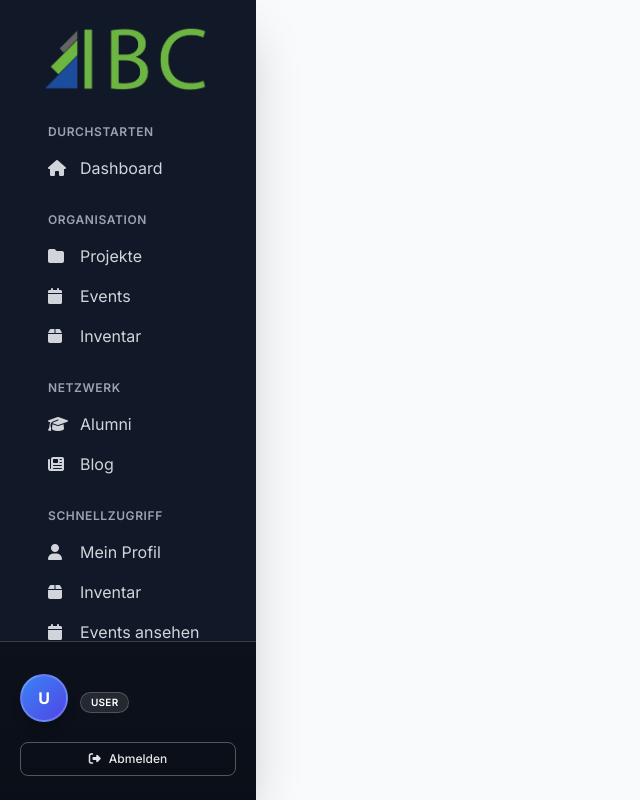
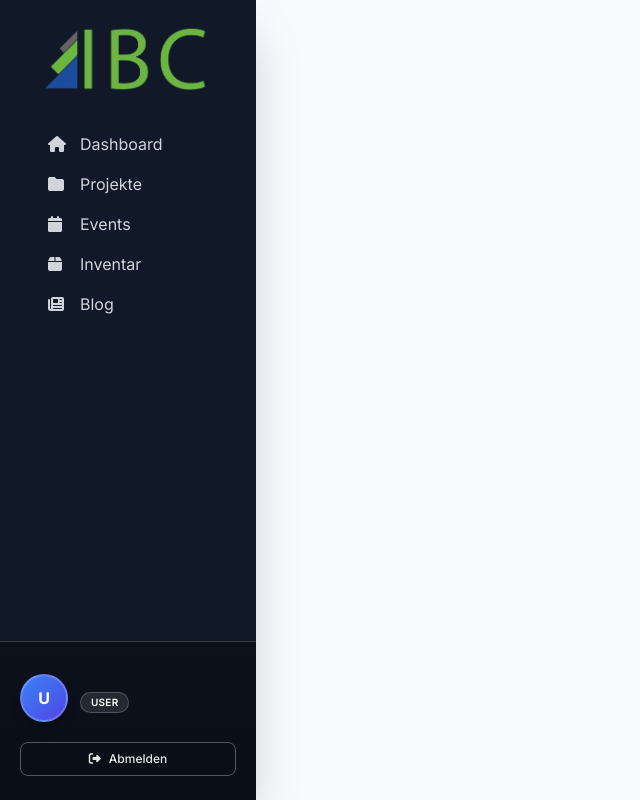
Before and after one commit to tlehmann6300/offer, a PHP site: page /includes/templates/main_layout.php in a window 1280 px wide. Shown: the whole page, without its empty margins (0-640 px from the left). Run offline with PHP 8.4, Linux system fonts and the light colour scheme; some libraries are stand-ins or nearby versions.

Commit message:
Refactor navigation sidebar: Remove sections, create clean read-only module list
Co-authored-by: tlehmann6300 <166137787+tlehmann6300@users.noreply.github.com>

```diff
--- a/includes/templates/main_layout.php
+++ b/includes/templates/main_layout.php
@@ -143,109 +143,65 @@ require_once __DIR__ . '/../handlers/AuthHandler.php';
             </div>
 
             <nav>
-                <!-- DURCHSTARTEN Section -->
-                <div class="px-6 mt-6 mb-2 text-xs font-semibold text-gray-400 uppercase tracking-wider">
-                    Durchstarten
-                </div>
+                <!-- Dashboard -->
                 <a href="<?php echo asset('pages/dashboard/index.php'); ?>"
                    class="flex items-center px-6 py-2 text-gray-300 hover:bg-gray-800 hover:text-white transition-colors duration-200 <?php echo isActivePath('/dashboard/') ? 'bg-gray-800 text-white border-r-4 border-purple-500' : ''; ?>">
                     <i class="fas fa-home w-5 mr-3"></i>
                     <span>Dashboard</span>
                 </a>
 
-                <!-- ORGANISATION Section -->
-                <div class="px-6 mt-6 mb-2 text-xs font-semibold text-gray-400 uppercase tracking-wider">
-                    Organisation
-                </div>
+                <!-- Mitglieder (Visible for: board, head, member) -->
+                <?php if (isset($_SESSION['user_role']) && in_array($_SESSION['user_role'], ['board', 'head', 'member'])): ?>
+                <a href="<?php echo asset('pages/members/index.php'); ?>"
+                   class="flex items-center px-6 py-2 text-gray-300 hover:bg-gray-800 hover:text-white transition-colors duration-200 <?php echo isActivePath('/members/') ? 'bg-gray-800 text-white border-r-4 border-purple-500' : ''; ?>">
+                    <i class="fas fa-users w-5 mr-3"></i>
+                    <span>Mitglieder</span>
+                </a>
+                <?php endif; ?>
+
+                <!-- Projekte (Visible for everyone) -->
                 <a href="<?php echo asset('pages/projects/index.php'); ?>"
                    class="flex items-center px-6 py-2 text-gray-300 hover:bg-gray-800 hover:text-white transition-colors duration-200 <?php echo isActivePath('/projects/') ? 'bg-gray-800 text-white border-r-4 border-purple-500' : ''; ?>">
                     <i class="fas fa-folder w-5 mr-3"></i>
                     <span>Projekte</span>
                 </a>
+
+                <!-- Events (Visible for everyone) -->
                 <a href="<?php echo asset('pages/events/index.php'); ?>"
                    class="flex items-center px-6 py-2 text-gray-300 hover:bg-gray-800 hover:text-white transition-colors duration-200 <?php echo isActivePath('/events/') ? 'bg-gray-800 text-white border-r-4 border-purple-500' : ''; ?>">
                     <i class="fas fa-calendar w-5 mr-3"></i>
                     <span>Events</span>
                 </a>
+
+                <!-- Inventar (Visible for everyone) -->
                 <a href="<?php echo asset('pages/inventory/index.php'); ?>"
                    class="flex items-center px-6 py-2 text-gray-300 hover:bg-gray-800 hover:text-white transition-colors duration-200 <?php echo (isActivePath('/inventory/') && !isActivePath('/my_rentals.php')) ? 'bg-gray-800 text-white border-r-4 border-purple-500' : ''; ?>">
                     <i class="fas fa-box w-5 mr-3"></i>
                     <span>Inventar</span>
                 </a>
 
-                <!-- NETZWERK Section -->
-                <div class="px-6 mt-6 mb-2 text-xs font-semibold text-gray-400 uppercase tracking-wider">
-                    Netzwerk
-                </div>
-                <?php if (isset($_SESSION['user_role']) && in_array($_SESSION['user_role'], ['board', 'head', 'member', 'candidate'])): ?>
-                <a href="<?php echo BASE_URL; ?>/pages/members/index.php"
-                   class="flex items-center px-6 py-2 text-gray-300 hover:bg-gray-800 hover:text-white transition-colors duration-200 <?php echo isActivePath('/members/') ? 'bg-gray-800 text-white border-r-4 border-purple-500' : ''; ?>">
-                    <i class="fas fa-users w-5 mr-3"></i>
-                    <span>Mitglieder</span>
-                </a>
-                <?php endif; ?>
-                <a href="<?php echo asset('pages/alumni/index.php'); ?>"
-                   class="flex items-center px-6 py-2 text-gray-300 hover:bg-gray-800 hover:text-white transition-colors duration-200 <?php echo isActivePath('/alumni/') ? 'bg-gray-800 text-white border-r-4 border-purple-500' : ''; ?>">
-                    <i class="fas fa-graduation-cap w-5 mr-3"></i>
-                    <span>Alumni</span>
-                </a>
+                <!-- Blog (Visible for everyone) -->
                 <a href="<?php echo asset('pages/blog/index.php'); ?>"
                    class="flex items-center px-6 py-2 text-gray-300 hover:bg-gray-800 hover:text-white transition-colors duration-200 <?php echo isActivePath('/blog/') ? 'bg-gray-800 text-white border-r-4 border-purple-500' : ''; ?>">
                     <i class="fas fa-newspaper w-5 mr-3"></i>
                     <span>Blog</span>
                 </a>
 
-                <!-- VERWALTUNG Section (Only visible for board) -->
+                <!-- Rechnungen (Visible ONLY for board) -->
                 <?php if (AuthHandler::hasRole('board')): ?>
-                <div class="px-6 mt-6 mb-2 text-xs font-semibold text-gray-400 uppercase tracking-wider">
-                    Verwaltung
-                </div>
-                <a href="<?php echo asset('pages/admin/users.php'); ?>"
-                   class="flex items-center px-6 py-2 text-gray-300 hover:bg-gray-800 hover:text-white transition-colors duration-200 <?php echo isActivePath('/admin/users.php') ? 'bg-gray-800 text-white border-r-4 border-purple-500' : ''; ?>">
-                    <i class="fas fa-user-cog w-5 mr-3"></i>
-                    <span>Benutzer</span>
-                </a>
-                <a href="<?php echo asset('pages/admin/settings.php'); ?>"
-                   class="flex items-center px-6 py-2 text-gray-300 hover:bg-gray-800 hover:text-white transition-colors duration-200 <?php echo isActivePath('/admin/settings.php') ? 'bg-gray-800 text-white border-r-4 border-purple-500' : ''; ?>">
-                    <i class="fas fa-cog w-5 mr-3"></i>
-                    <span>Einstellungen</span>
-                </a>
                 <a href="<?php echo asset('pages/invoices/index.php'); ?>"
                    class="flex items-center px-6 py-2 text-gray-300 hover:bg-gray-800 hover:text-white transition-colors duration-200 <?php echo isActivePath('/invoices/') ? 'bg-gray-800 text-white border-r-4 border-purple-500' : ''; ?>">
                     <i class="fas fa-file-invoice-dollar w-5 mr-3"></i>
                     <span>Rechnungen</span>
                 </a>
-                <a href="<?php echo asset('pages/events/manage.php'); ?>"
-                   class="flex items-center px-6 py-2 text-gray-300 hover:bg-gray-800 hover:text-white transition-colors duration-200 <?php echo isActivePath('/events/manage.php') ? 'bg-gray-800 text-white border-r-4 border-purple-500' : ''; ?>">
-                    <i class="fas fa-calendar-alt w-5 mr-3"></i>
-                    <span>Veranstaltungen</span>
+
+                <!-- Verwaltung (Visible ONLY for board) -->
+                <a href="<?php echo asset('pages/admin/users.php'); ?>"
+                   class="flex items-center px-6 py-2 text-gray-300 hover:bg-gray-800 hover:text-white transition-colors duration-200 <?php echo isActivePath('/admin/') ? 'bg-gray-800 text-white border-r-4 border-purple-500' : ''; ?>">
+                    <i class="fas fa-user-cog w-5 mr-3"></i>
+                    <span>Verwaltung</span>
                 </a>
                 <?php endif; ?>
-
-                <!-- SCHNELLZUGRIFF Section (Quick Access) -->
-                <div class="px-6 mt-6 mb-2 text-xs font-semibold text-gray-400 uppercase tracking-wider">
-                    Schnellzugriff
-                </div>
-                <a href="<?php echo asset('pages/auth/profile.php'); ?>"
-                   class="flex items-center px-6 py-2 text-gray-300 hover:bg-gray-800 hover:text-white transition-colors duration-200 <?php echo isActivePath('/auth/profile.php') ? 'bg-gray-800 text-white border-r-4 border-purple-500' : ''; ?>">
-                    <i class="fas fa-user w-5 mr-3"></i>
-                    <span>Mein Profil</span>
-                </a>
-                <a href="<?php echo asset('pages/inventory/index.php'); ?>"
-                   class="flex items-center px-6 py-2 text-gray-300 hover:bg-gray-800 hover:text-white transition-colors duration-200 <?php echo isActivePath('/inventory/index.php') ? 'bg-gray-800 text-white border-r-4 border-purple-500' : ''; ?>">
-                    <i class="fas fa-box w-5 mr-3"></i>
-                    <span>Inventar</span>
-                </a>
-                <a href="<?php echo asset('pages/events/index.php'); ?>"
-                   class="flex items-center px-6 py-2 text-gray-300 hover:bg-gray-800 hover:text-white transition-colors duration-200 <?php echo isActivePath('/events/index.php') ? 'bg-gray-800 text-white border-r-4 border-purple-500' : ''; ?>">
-                    <i class="fas fa-calendar w-5 mr-3"></i>
-                    <span>Events ansehen</span>
-                </a>
-                <a href="<?php echo asset('pages/projects/index.php'); ?>"
-                   class="flex items-center px-6 py-2 text-gray-300 hover:bg-gray-800 hover:text-white transition-colors duration-200 <?php echo isActivePath('/projects/index.php') ? 'bg-gray-800 text-white border-r-4 border-purple-500' : ''; ?>">
-                    <i class="fas fa-folder w-5 mr-3"></i>
-                    <span>Projekte</span>
-                </a>
 
             </nav>
         </div>
```
